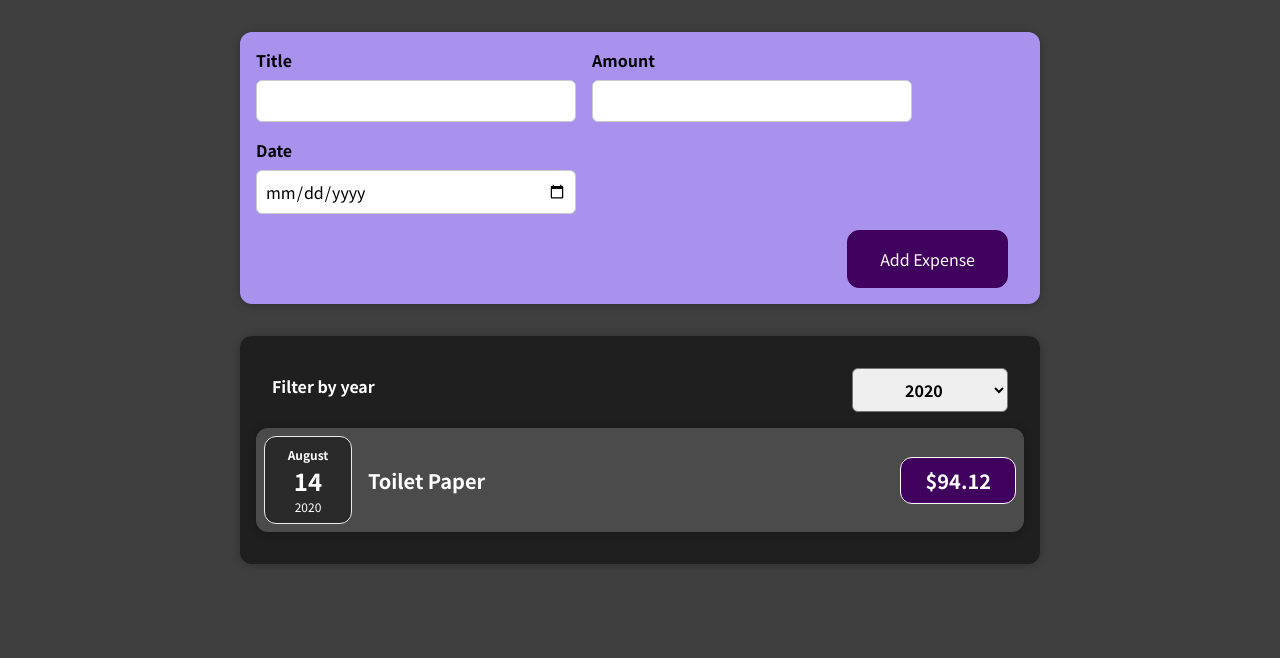
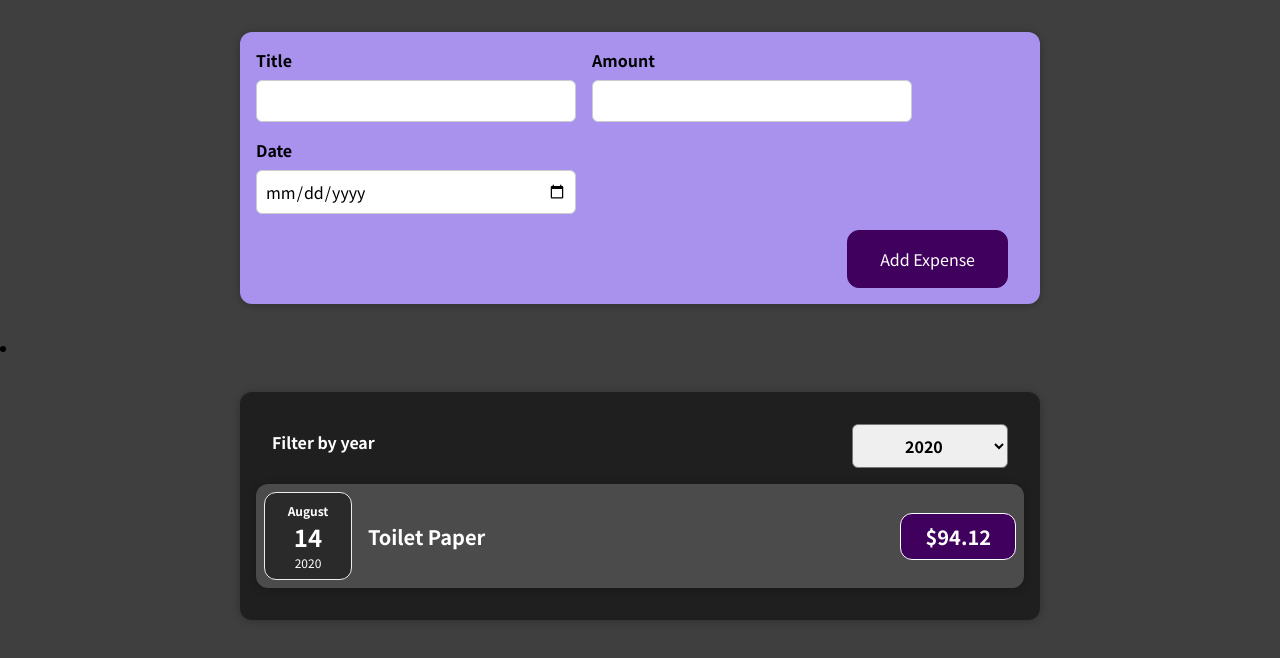
Before and after one commit to andraDurdun/react-complete-guide, a React (Create React App) app: page / in a window 1280 px wide. Shown: the top 658 px of the page. Built offline with nearby package versions, Linux system fonts and the light colour scheme.

Commit message:
Conditional return statement

```diff
--- a/src/components/Expenses/Expenses.js
+++ b/src/components/Expenses/Expenses.js
@@ -1,8 +1,8 @@
 import './Expenses.css'
-import ExpenseItem from "./ExpenseItem";
 import Card from "../UI/Card";
 import ExpenseFilter from "./ExpenseFilter";
 import {useState} from "react";
+import ExpensesList from "./ExpensesList";
 
 const Expenses = (props) => {
 
@@ -15,18 +15,12 @@
     const filteredExpenses = props.items.filter(item => item.date.getFullYear().toString() === filteredYear);
 
     return (
-        <div>
+        <li>
             <Card className="expenses">
                 <ExpenseFilter selected={filteredYear} onChangeFilter={filterChangeHandler}/>
-                {
-                    filteredExpenses.map(
-                        expense =>
-                            <ExpenseItem key={expense.id} title={expense.title} amount={expense.amount}
-                                         date={expense.date}/>
-                    )
-                }
+                <ExpensesList items={filteredExpenses}/>
             </Card>
-        </div>
+        </li>
     )
 }
 
--- /dev/null
+++ b/src/components/Expenses/ExpensesList.css
@@ -0,0 +1,9 @@
+.expenses-list {
+    list-style: none;
+    padding: 0;
+}
+
+.expenses-list__fallback {
+    color: white;
+    text-align: center;
+}
--- /dev/null
+++ b/src/components/Expenses/ExpensesList.js
@@ -0,0 +1,17 @@
+import ExpenseItem from "./ExpenseItem";
+import "./ExpensesList.css"
+
+const ExpensesList = (props) => {
+
+    if (props.items.length === 0) {
+        return <h2 className="expenses-list__fallback">No expenses found.</h2>
+    }
+
+    return <ul className="expenses-list">
+        {props.items.map((expense) => <ExpenseItem key={expense.id} title={expense.title}
+                                                   amount={expense.amount}
+                                                   date={expense.date}/>)}
+    </ul>
+};
+
+export default ExpensesList;
```
